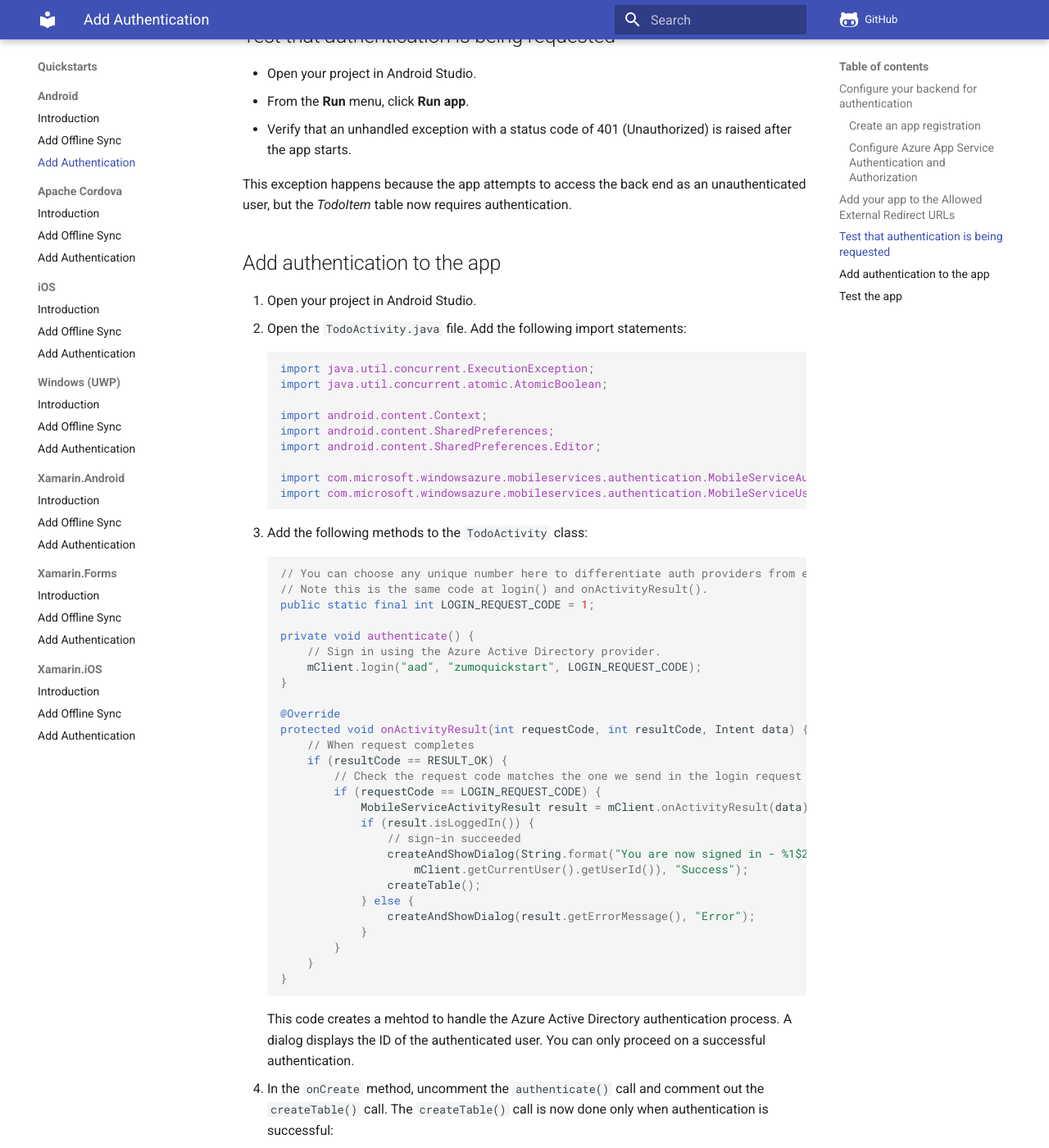
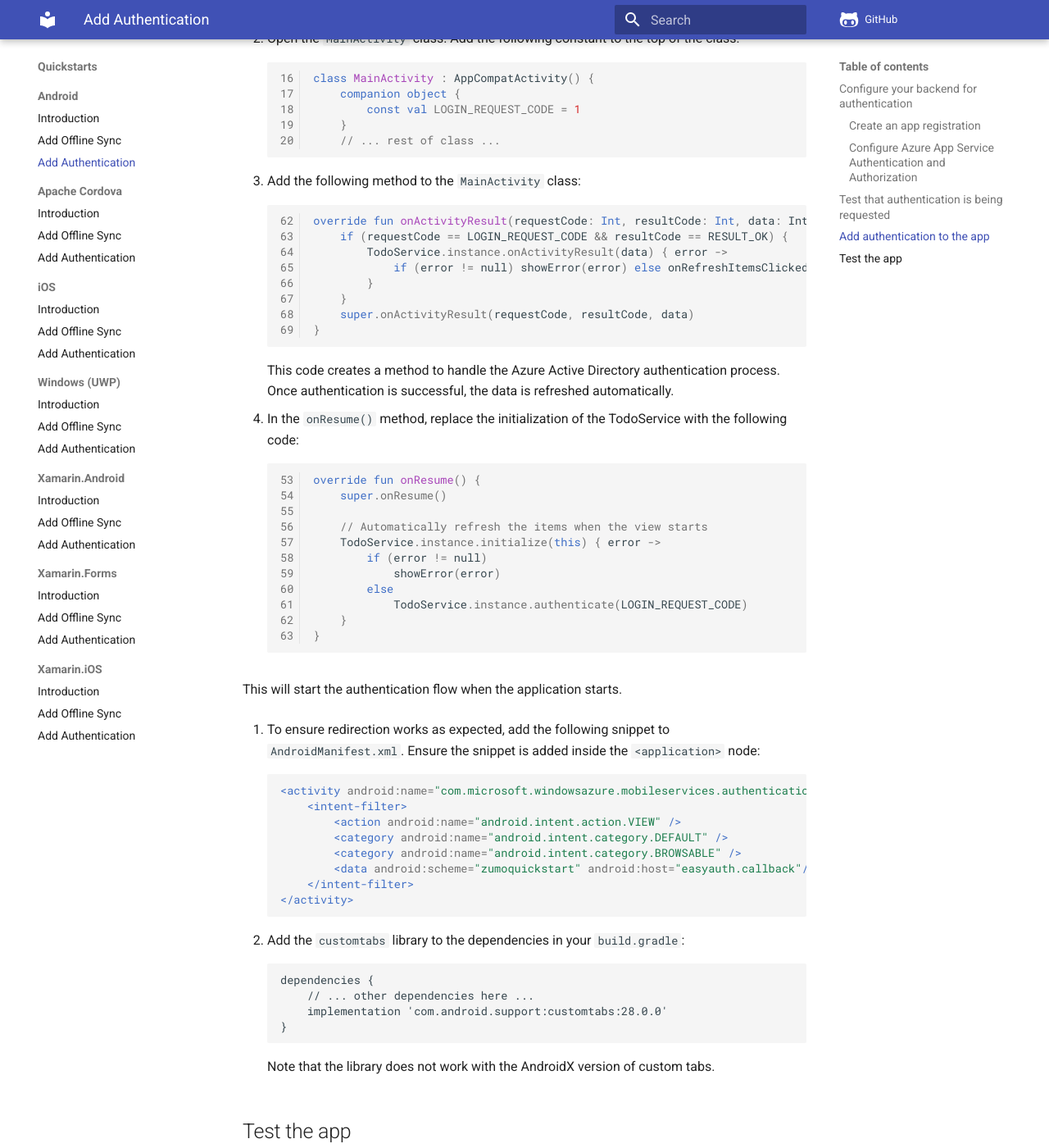
Before and after one commit to Azure/azure-mobile-apps, an MkDocs documentation site: the page built from docs/quickstarts/android/auth.md, in a window 1280 px wide and 1400 px high, scrolled down 2334 px. Shown: the whole window at 82% size. Built offline with MkDocs 1.6.1 and Material for MkDocs 9.7.7, drawn with Linux system fonts in a browser that asks for light colours; comment, search, counter and statistics services are not loaded; some of the changed text lies outside the part shown.

Commit message:
Updated auth section

````diff
--- a/docs/quickstarts/android/auth.md
+++ b/docs/quickstarts/android/auth.md
@@ -15,61 +15,48 @@
 ## Add authentication to the app
 
 1. Open your project in Android Studio.
-2. Open the `TodoActivity.java` file.  Add the following import statements:
+2. Open the `MainActivity` class.  Add the following constant to the top of the class:
 
-    ```java
-    import java.util.concurrent.ExecutionException;
-    import java.util.concurrent.atomic.AtomicBoolean;
-
-    import android.content.Context;
-    import android.content.SharedPreferences;
-    import android.content.SharedPreferences.Editor;
-
-    import com.microsoft.windowsazure.mobileservices.authentication.MobileServiceAuthenticationProvider;
-    import com.microsoft.windowsazure.mobileservices.authentication.MobileServiceUser;
+    ```kotlin linenums="16"
+    class MainActivity : AppCompatActivity() {
+        companion object {
+            const val LOGIN_REQUEST_CODE = 1
+        }
+        // ... rest of class ...
     ```
 
-3. Add the following methods to the `TodoActivity` class:
+3. Add the following method to the `MainActivity` class:
 
-    ```java
-    // You can choose any unique number here to differentiate auth providers from each other.
-    // Note this is the same code at login() and onActivityResult().
-    public static final int LOGIN_REQUEST_CODE = 1;
+    ``` kotlin linenums="62"
+    override fun onActivityResult(requestCode: Int, resultCode: Int, data: Intent?) {
+        if (requestCode == LOGIN_REQUEST_CODE && resultCode == RESULT_OK) {
+            TodoService.instance.onActivityResult(data) { error ->
+                if (error != null) showError(error) else onRefreshItemsClicked()
+            }
+        }
+        super.onActivityResult(requestCode, resultCode, data)
+    }
+    ```
 
-    private void authenticate() {
-        // Sign in using the Azure Active Directory provider.
-        mClient.login("aad", "zumoquickstart", LOGIN_REQUEST_CODE);
-    }
+    This code creates a method to handle the Azure Active Directory authentication process.  Once authentication is successful, the data is refreshed automatically.
 
-    @Override
-    protected void onActivityResult(int requestCode, int resultCode, Intent data) {
-        // When request completes
-        if (resultCode == RESULT_OK) {
-            // Check the request code matches the one we send in the login request
-            if (requestCode == LOGIN_REQUEST_CODE) {
-                MobileServiceActivityResult result = mClient.onActivityResult(data);
-                if (result.isLoggedIn()) {
-                    // sign-in succeeded
-                    createAndShowDialog(String.format("You are now signed in - %1$2s",
-                        mClient.getCurrentUser().getUserId()), "Success");
-                    createTable();
-                } else {
-                    createAndShowDialog(result.getErrorMessage(), "Error");
-                }
-            }
+4. In the `onResume()` method, replace the initialization of the TodoService with the following code:
+
+    ``` kotlin linenums="53"
+    override fun onResume() {
+        super.onResume()
+
+        // Automatically refresh the items when the view starts
+        TodoService.instance.initialize(this) { error ->
+            if (error != null)
+                showError(error)
+            else
+                TodoService.instance.authenticate(LOGIN_REQUEST_CODE)
         }
     }
     ```
 
-    This code creates a mehtod to handle the Azure Active Directory authentication process.  A dialog displays the ID of the authenticated user.  You can only proceed on a successful authentication.
-
-4. In the `onCreate` method, uncomment the `authenticate()` call and comment out the `createTable()` call.  The `createTable()` call is now done only when authentication is successful:
-
-    ```java linenums="101"
-    // AUTHENTICATE USERS
-    authenticate();
-    //createTable();
-    ```
+   This will start the authentication flow when the application starts.
 
 5. To ensure redirection works as expected, add the following snippet to `AndroidManifest.xml`.  Ensure the snippet is added inside the `<application>` node:
 
--- a/docs/quickstarts/includes/quickstart-configure-auth.md
+++ b/docs/quickstarts/includes/quickstart-configure-auth.md
@@ -14,10 +14,10 @@
 
 1. Sign in to the [Azure portal](https://portal.azure.com).
 2. Select **Azure Active Directory** > **App registrations** > **New registration**.
-3. In the **Register an application** page, enter `zumoquickstart` for your app registration.
+3. In the **Register an application** page, enter `zumoquickstart` in the **Name** field.
 4. Under **Supported account types**, select **Accounts in any organizational directory (Any Azure AD directory - multitenant) and personal Microsoft accounts (e.g. Skype, Xbox)**.
 5. In **Redirect URI**, select **Web** and type `<backend-url>/.auth/login/aad/callback`.  For example, if your backend URL is `https://web-abcd1234.azurewebsites.net`, you would enter `https://web-abcd1234.azurewebsites.net/.auth/login/aad/callback`.
-6. Select **Register**.
+6. Press the **Register** button at the bottom of the form.
 7. Copy the **Application (client) ID**.  You will need it later.
 8. From the left pane, select **Certificates & secrets** > **New client secret**.  Enter a suitable description, select a validity duration, then select **Add**.
 9. Copy the value that appears on the **Certificates & secrets** page.  You will need it later and it won't be displayed again.
@@ -27,28 +27,20 @@
 
 ### Configure Azure App Service Authentication and Authorization
 
-1. In the [Azure portal](https://portal.azure.com), select your App Service.
+1. In the [Azure portal](https://portal.azure.com), select [**All Resources**](https://portal.azure.com/#blade/HubsExtension/BrowseAll), then your App Service.
 2. Select **Settings** > **Authentication / Authorization**.
 3. Ensure that **App Service Authentication** is **On**.
 4. Under **Authentication Providers**, select **Azure Active Directory**.
 5. Select **Advanced** under **Management mode**.
-6. Paste the Application (client) ID and client secret that you obtained earlier.
+6. Paste the Application (client) ID that you obtained earlier.
 7. Enter `https://login.microsoftonline.com/9188040d-6c67-4c5b-b112-36a304b66dad/v2.0` into the **Issuer Url** field.  This is a "magic tenant url" for Microsoft logins.
-8. Select **OK**.
-9. To restrict access to Microsoft account users, set **Action to take when request is not authenticated** to **Log in with Azure Active Directory**.
-10. Select **Save**.
+8. Press **Show secret**.  Paste the client secret value into the field that appears.
+9. Select **OK**.
+10. To restrict access to Microsoft account users, set **Action to take when request is not authenticated** to **Log in with Azure Active Directory**.
+11. In the **Allowed External Redirect URLs**, enter `zumoquickstart://easyauth.callback`.
+12. Select **Save**.
 
-Step 9 requires that all users are authenticated prior to accessing your backend.  You can provide more fine-grained controls by adding code to your backend.  For more details on this, consult the Server SDK How-to for [Node.js](../../howto/server/nodejs.md) or [ASP.NET Framework](../../howto/server/dotnet-framework.md).
-
-## Add your app to the Allowed External Redirect URLs
-
-Secure authentication requires that you define a new URL scheme for your app.  This allows the authentication system to redirect back to your app once the authentication process is complete.  In this tutorial, we use the URL scheme _zumoquickstart_ throughout.  However, you can use any URL scheme you choose.  It should be unique to your mobile application.  If you are developing both iOS and Android applications, you can use the same URL scheme for both platforms.  To enable the redirection on the server side:
-
-1. In the [Azure portal](https://portal.azure.com), select your App Service.
-2. Select **Settings** > **Authentication / Authorization**.
-3. In the **Allowed External Redirect URLs**, enter `zumoquickstart://easyauth.callback`.
-4. Click **OK**.
-5. Click **Save**.
+Step 10 requires that all users are authenticated prior to accessing your backend.  You can provide more fine-grained controls by adding code to your backend.  For more details on this, consult the Server SDK How-to for [Node.js](../../howto/server/nodejs.md) or [ASP.NET Framework](../../howto/server/dotnet-framework.md).
 
 > **DID YOU KNOW?**
 > You can also authenticate users with organizational accounts in Azure Active Directory, Facebook, Google, Twitter, or any OpenID Connect compatible provider.  Follow the instructions in the [Azure App Service documentation](https://docs.microsoft.com/en-us/azure/app-service/app-service-authentication-how-to).
````
Also changed, not shown: docs/quickstarts/android/index.md (+2 -2 lines), docs/quickstarts/android/media/startup.png, 1 other file.
